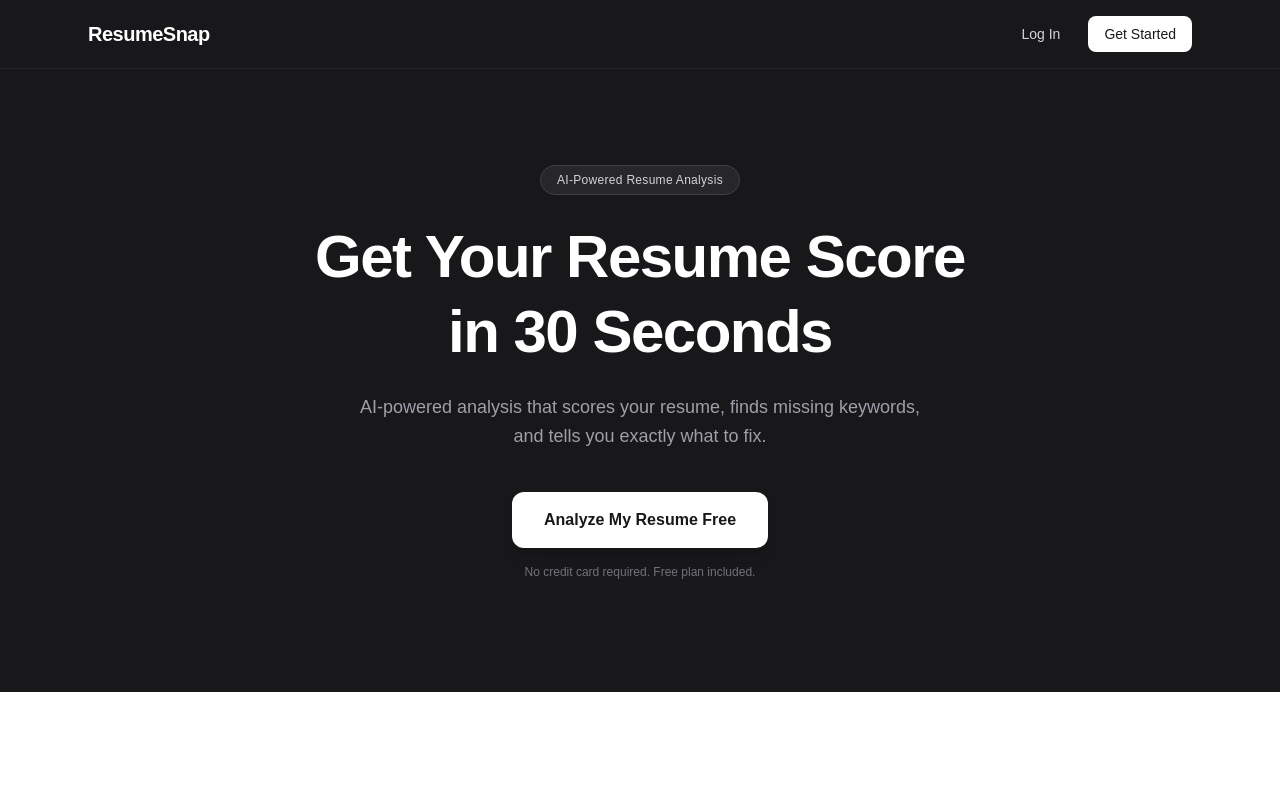
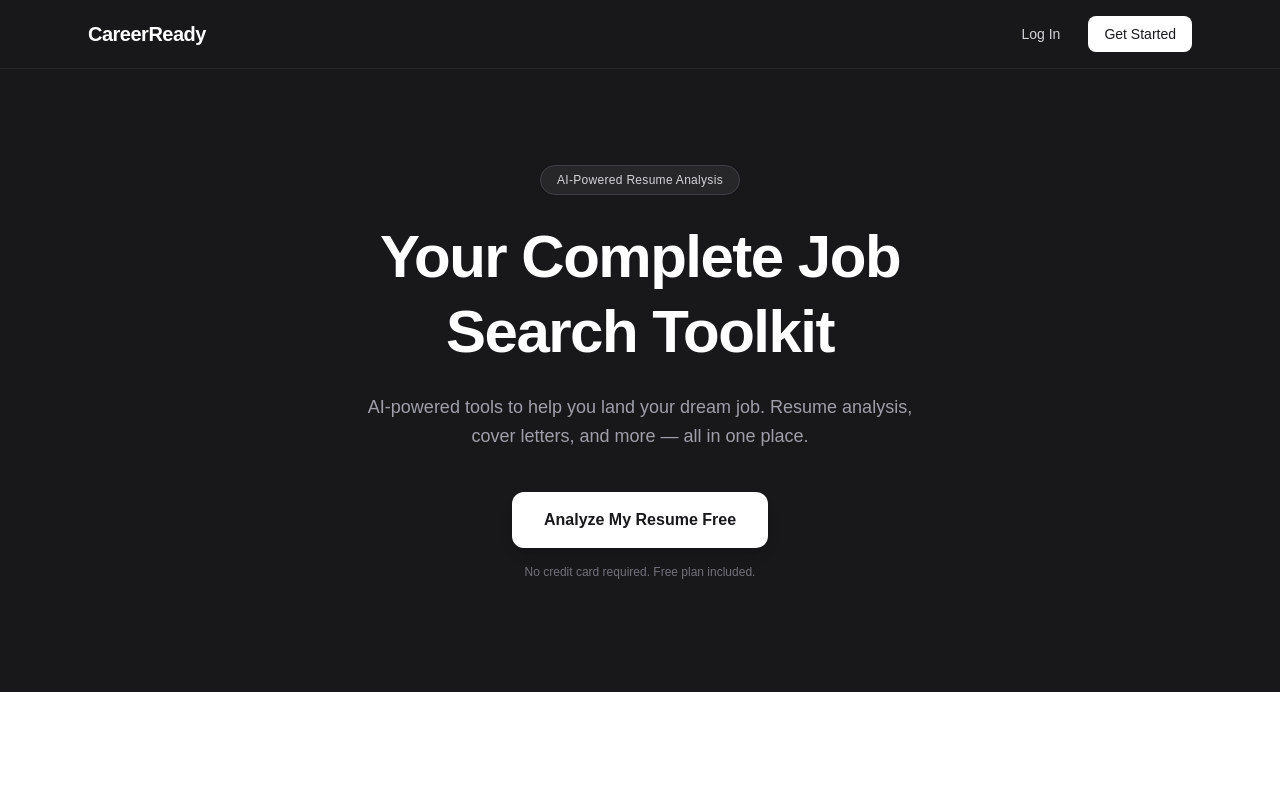
Before and after one commit to dwalmesbah/resumesnap, a Next.js app: page / in a window 1280 px wide. Shown: the top 792 px of the page. Built offline with nearby package versions, Linux system fonts and the light colour scheme; no server answers.

Commit message:
Rebrand ResumeSnap to CareerReady

```diff
--- a/app/account/page.js
+++ b/app/account/page.js
@@ -67,7 +67,7 @@ export default async function AccountPage() {
               </a>
             )}
             <a
-              href="mailto:support@resumesnap.com?subject=Manage%20My%20Billing"
+              href="mailto:support@careerready.com?subject=Manage%20My%20Billing"
               className="block w-full rounded-lg border border-zinc-200 px-5 py-2.5 text-center text-sm font-medium text-zinc-700 hover:bg-zinc-50 transition-colors"
             >
               Manage Billing
--- a/app/components/NavBar.js
+++ b/app/components/NavBar.js
@@ -18,7 +18,7 @@ export default function NavBar() {
       <div className="mx-auto max-w-4xl flex items-center justify-between px-6 py-4">
         <div className="flex items-center gap-6">
           <Link href="/dashboard" className="text-lg font-bold text-zinc-900 tracking-tight">
-            ResumeSnap
+            CareerReady
           </Link>
           <nav className="hidden sm:flex items-center gap-1">
             {NAV_LINKS.map(({ href, label }) => (
--- a/app/layout.js
+++ b/app/layout.js
@@ -12,8 +12,8 @@ const geistMono = Geist_Mono({
 });
 
 export const metadata = {
-  title: "Create Next App",
-  description: "Generated by create next app",
+  title: "CareerReady — Tools for Job Seekers",
+  description: "AI-powered tools to help you land your dream job. Resume analysis, cover letters, and more — all in one place.",
 };
 
 export default function RootLayout({ children }) {
--- a/app/page.js
+++ b/app/page.js
@@ -57,7 +57,7 @@ function Navbar() {
     <nav className="bg-zinc-900 border-b border-zinc-800">
       <div className="mx-auto max-w-6xl flex items-center justify-between px-6 py-4">
         <span className="text-xl font-bold text-white tracking-tight">
-          ResumeSnap
+          CareerReady
         </span>
         <div className="flex items-center gap-3">
           <Link
@@ -86,10 +86,10 @@ function Hero() {
           AI-Powered Resume Analysis
         </span>
         <h1 className="text-5xl font-bold text-white leading-tight tracking-tight sm:text-6xl">
-          Get Your Resume Score<br />in 30 Seconds
+          Your Complete Job Search Toolkit
         </h1>
         <p className="mt-6 text-lg text-zinc-400 leading-relaxed max-w-xl mx-auto">
-          AI-powered analysis that scores your resume, finds missing keywords, and tells you exactly what to fix.
+          AI-powered tools to help you land your dream job. Resume analysis, cover letters, and more — all in one place.
         </p>
         <div className="mt-10">
           <Link
@@ -302,7 +302,7 @@ function Footer() {
   return (
     <footer className="bg-zinc-900 border-t border-zinc-800 py-8">
       <div className="mx-auto max-w-6xl px-6 flex flex-col items-center justify-between gap-4 sm:flex-row">
-        <span className="text-sm text-zinc-500">ResumeSnap &copy; 2026</span>
+        <span className="text-sm text-zinc-500">CareerReady &copy; 2026</span>
         <div className="flex items-center gap-6">
           <Link href="/login" className="text-sm text-zinc-500 hover:text-zinc-300 transition-colors">
             Login
--- a/package.json
+++ b/package.json
@@ -1,5 +1,5 @@
 {
-  "name": "resumesnap",
+  "name": "careerready",
   "version": "0.1.0",
   "private": true,
   "scripts": {
```
